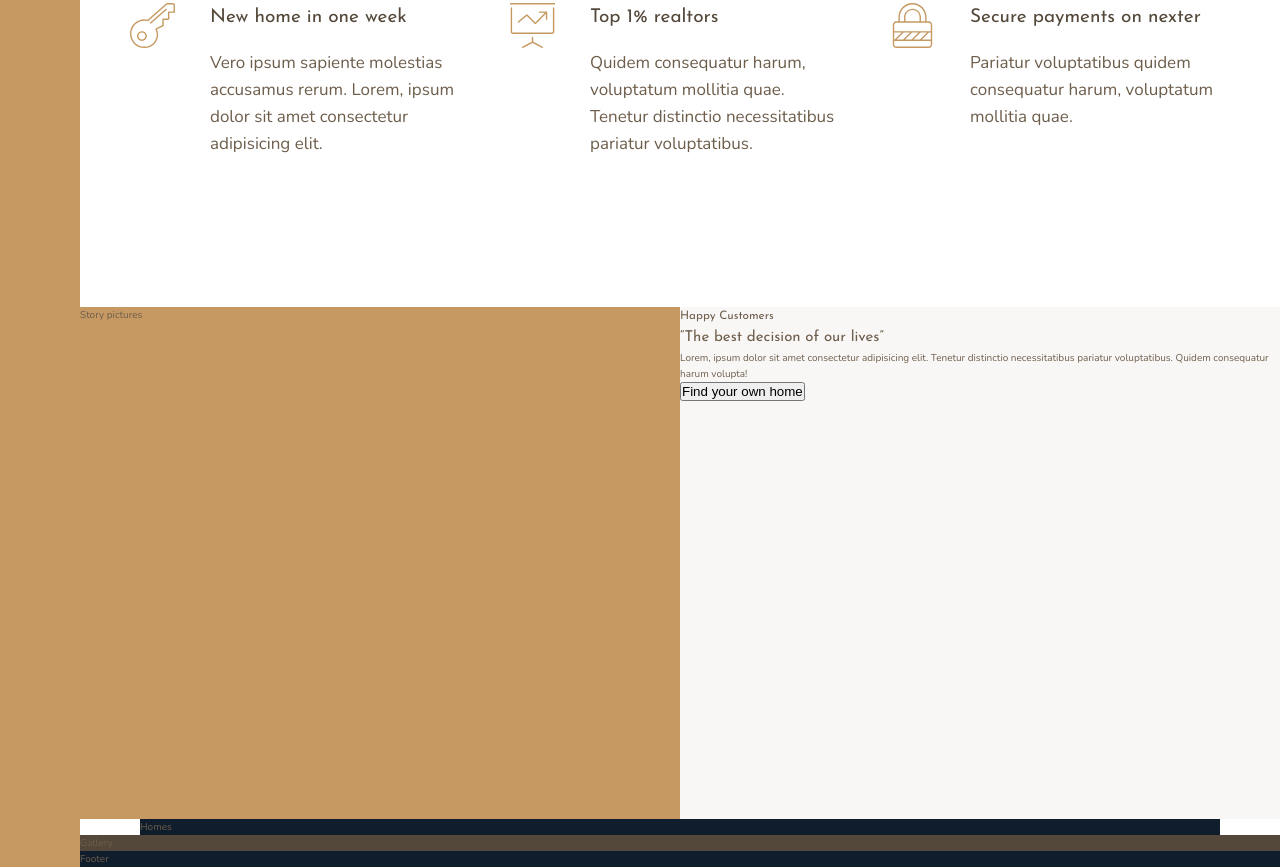
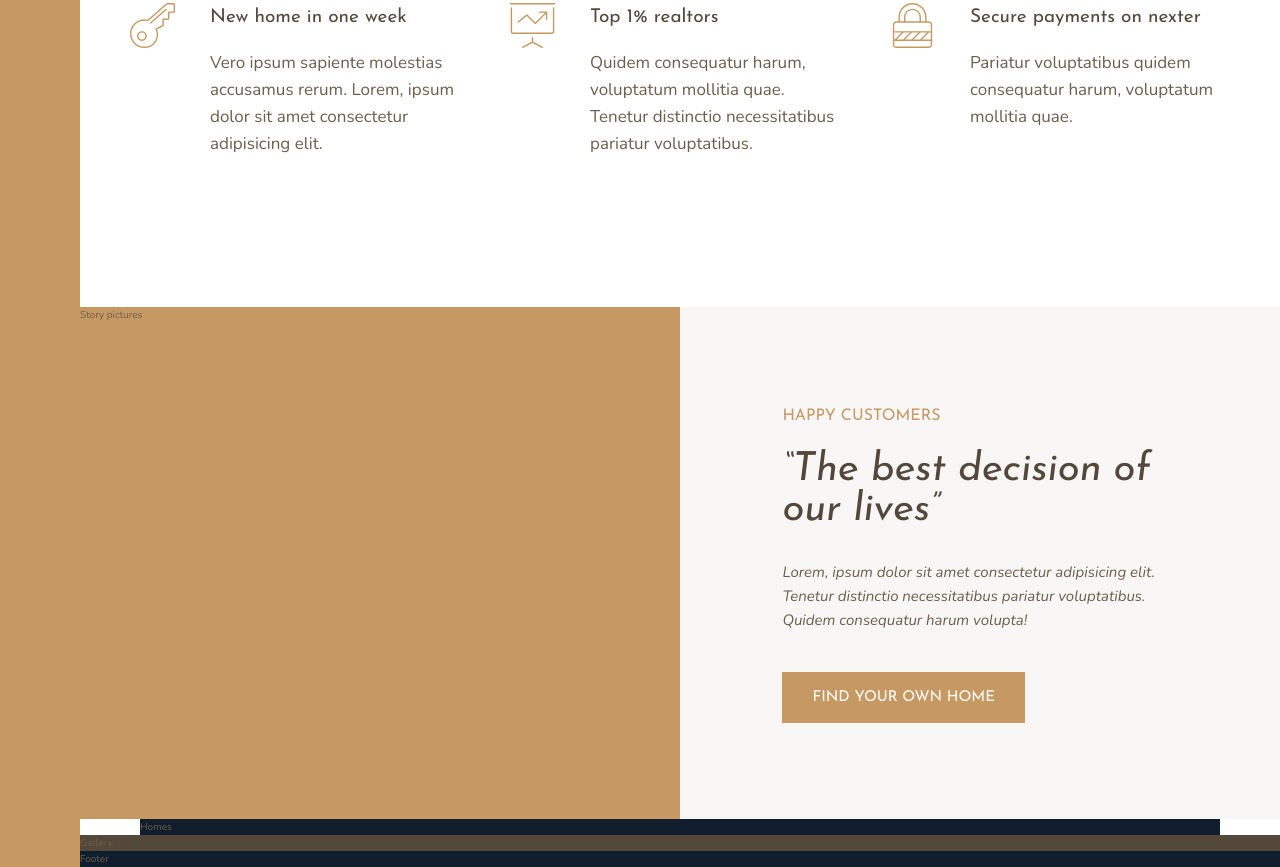
Before and after one commit to rcina/Nexter, a website: page index.html in a window 1280 px wide. Shown: the part 1001-1868 px from the top of the page. Drawn offline with nearby package versions, Linux system fonts and the light colour scheme.

Commit message:
Update auto-generated files

```diff
--- a/css/style.css
+++ b/css/style.css
@@ -29,6 +29,24 @@ body {
   font-weight: 400;
 }
 
+.heading-2 {
+  font-size: 4rem;
+  font-style: italic;
+  line-height: 1;
+}
+.heading-2--light {
+  color: #f9f7f6;
+}
+.heading-2--dark {
+  color: #54483a;
+}
+
+.heading-3 {
+  font-size: 1.6rem;
+  color: #c69963;
+  text-transform: uppercase;
+}
+
 .heading-4 {
   font-size: 1.9rem;
 }
@@ -37,6 +55,38 @@ body {
 }
 .heading-4--dark {
   color: #54483a;
+}
+
+.btn {
+  background-color: #c69963;
+  color: #fff;
+  border: none;
+  border-radius: 0;
+  font-family: "Josefin Sans", sans-serif;
+  font-size: 1.5rem;
+  text-transform: uppercase;
+  padding: 1.8rem 3rem;
+  cursor: pointer;
+  transition: all 0.2s;
+}
+.btn:hover {
+  background-color: #b28451;
+}
+
+.mb-sm {
+  margin-bottom: 2rem;
+}
+
+.mb-md {
+  margin-bottom: 3rem;
+}
+
+.mb-lg {
+  margin-bottom: 4rem;
+}
+
+.mb-hg {
+  margin-bottom: 8rem;
 }
 
 .sidebar {
@@ -88,6 +138,21 @@ body {
 .story__content {
   background-color: #f9f7f6;
   grid-column: col-start 5/full-end;
+  padding: 6rem 8vw;
+  /*
+  display: flex;
+  flex-direction: column;
+  justify-content: center;
+  align-items: flex-start;
+  */
+  display: grid;
+  align-content: center;
+  justify-items: start;
+}
+.story__text {
+  font-size: 1.5rem;
+  font-style: italic;
+  margin-bottom: 4rem;
 }
 
 .homes {
```
Also changed, not shown: 1 other file.
